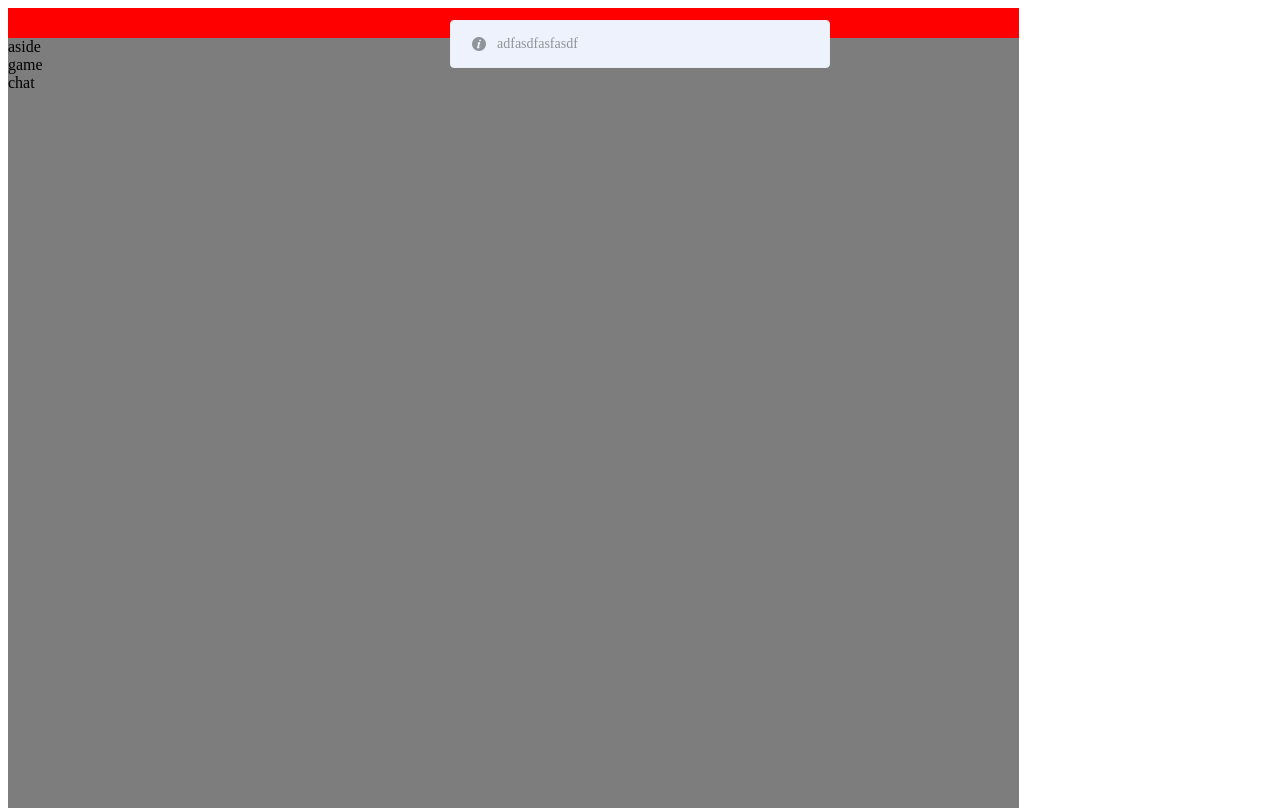
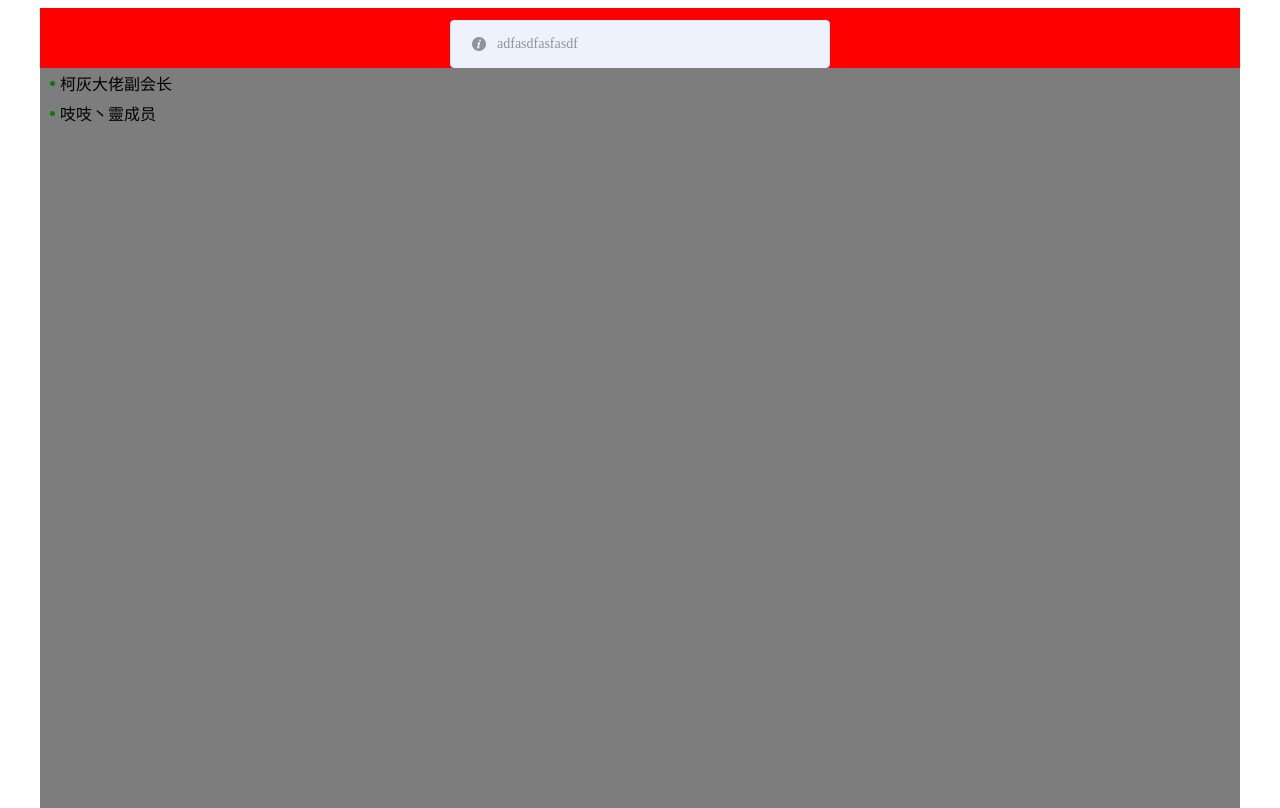
Before and after one commit to GQxQD/one-and-day, a Vue app in the folder one-and-day-frontend/: page / in a window 1280 px wide. Both pictures are taken after a click on the button "传送". Built offline with nearby package versions, Linux system fonts and the light colour scheme.

Commit message:
update: 登录页面 ，主体页面布局更改

```diff
--- a/one-and-day-frontend/package.json
+++ b/one-and-day-frontend/package.json
@@ -8,7 +8,10 @@
     "lint": "vue-cli-service lint"
   },
   "dependencies": {
+    "compass": "^0.1.1",
+    "compass-mixins": "^0.12.10",
     "element-ui": "^2.5.2",
+    "node-sass": "^4.11.0",
     "sass-loader": "^7.1.0",
     "vue": "^2.5.21",
     "vue-router": "^3.0.1",
--- a/one-and-day-frontend/src/components/chat-area.vue
+++ b/one-and-day-frontend/src/components/chat-area.vue
@@ -1,11 +1,44 @@
 <template>
-    <div>chat</div>
+    <div class="chat-area">
+        <div class="chat__content">
+            <!-- todo 聊天内容显示 -->
+        </div>
+        <div class="chat__footer">
+            <el-input></el-input>
+            <el-button>发送</el-button>
+        </div>
+    </div>
 </template>
 <script>
 export default {
 
 }
 </script>
-<style>
-
+<style lang="less">
+.chat-area{
+    width: 30%;
+    .chat__content{
+        height:calc(100% - 60px);
+        width: 100%;
+    }
+    .chat__footer{
+        height: 40px;
+        display: flex;
+        align-items: center;
+        .el-input{
+            .el-input__inner{
+                border-radius: 4px 0 0 4px;
+                border: none;
+            }
+        }
+        .el-button{
+            border: none;
+            border-radius: 0 4px 4px 0;
+            background-color: aqua;
+            padding: 0;
+            width: 60px;
+            height: 40px;
+        }
+    }
+}
 </style>
--- a/one-and-day-frontend/src/components/game-area.vue
+++ b/one-and-day-frontend/src/components/game-area.vue
@@ -1,11 +1,24 @@
 <template>
-    <div>game</div>
+    <div class="game-area">
+        <div class="game-area__view"></div>
+        <div class="game-area__operation">
+
+        </div>
+    </div>
 </template>
 <script>
 export default {
 
 }
 </script>
-<style>
+<style lang="less">
+    .game-area{
+        width: 100%;
+        .game-area__view{
 
+        }
+        .game-area__operation{
+
+        }
+    }
 </style>
--- a/one-and-day-frontend/src/components/member-list.vue
+++ b/one-and-day-frontend/src/components/member-list.vue
@@ -1,11 +1,33 @@
 <template>
-    <div>aside</div>
+    <div class="member-list">
+        <div class="member-list__item" v-for="(user,index) in list" :key="index">
+            <div class="point-green"></div>
+            <span>{{user.name}}</span>
+            <span>{{user.level}}</span>
+        </div>
+    </div>
 </template>
 <script>
 export default {
-
+    data(){
+        return {
+            list: [
+                {name: '柯灰大佬', level: '副会长'},
+                {name: '吱吱丶靈', level: '成员'}
+            ]
+        }
+    }
 }
 </script>
-<style>
+<style lang="less">
 
+.member-list{
+    width: 15%;
+    .member-list__item{
+        display: flex;
+        height: 30px;
+        align-items: center;
+        padding-left: 10px;
+    }
+}
 </style>
--- a/one-and-day-frontend/src/main.js
+++ b/one-and-day-frontend/src/main.js
@@ -2,6 +2,7 @@ import Vue from 'vue'
 import ElementUI from 'element-ui'
 import 'element-ui/lib/theme-chalk/index.css'
 import App from './App.vue'
+import './styles/index.js'
 import router from './router'
 import store from './store'
 
--- a/one-and-day-frontend/src/router.js
+++ b/one-and-day-frontend/src/router.js
@@ -20,6 +20,16 @@ export default new Router({
             // which is lazy-loaded when the route is visited.
             component: () =>
                 import ( /* webpackChunkName: "about" */ './views/homePage.vue')
+        },
+        {
+            path: '/test',
+            name: 'test',
+            // route level code-splitting
+            // this generates a separate chunk (about.[hash].js) for this route
+            // which is lazy-loaded when the route is visited.
+            component: () =>
+                import ( /* webpackChunkName: "about" */ './views/test.vue')
         }
+
     ]
 })
--- /dev/null
+++ b/one-and-day-frontend/src/styles/global.scss
@@ -0,0 +1,20 @@
+.point-green{
+  width: 5px;
+  height: 5px;
+  margin-right: 5px;
+  border-radius: 100%;
+  background-color: green;
+}
+@mixin font-size($size) {
+  @media (min-width: 1440px) {
+    font-size: $size + px;
+  }
+}
+
+@mixin oad-width {
+
+}
+
+@mixin oad-height {
+
+}
--- /dev/null
+++ b/one-and-day-frontend/src/styles/index.js
@@ -0,0 +1 @@
+import './global.scss'
--- a/one-and-day-frontend/src/views/homePage.vue
+++ b/one-and-day-frontend/src/views/homePage.vue
@@ -4,32 +4,70 @@
         <div class="home-page__content">
             <member-list/>
             <game-area/>
-            <chat-area/>
         </div>
     </div>
 </template>
 <script>
 import memberList from "../components/member-list.vue"
 import gameArea from "../components/game-area.vue"
-import chatArea from "../components/chat-area.vue"
 export default {
-    components: {memberList, gameArea, chatArea}
+    components: {memberList, gameArea}
 }
 </script>
 <style lang="less">
+@media screen and (min-width: 1281px) {
+    .home-page{
+        width: 1200px;
+    }
+}
+@media screen and (max-width: 1280px) {
+    .home-page{
+        width: 1200px;
+    }
+}
+@media screen and (max-width: 1024px) {
+    .home-page{
+        width: 1000px;
+    }
+}
+@media screen and (max-width: 968px) {
+    .home-page{
+        width: 900px;
+    }
+}
+@media screen and (max-width: 768px) {
+    .home-page{
+        width: 700px;
+    }
+}
+@media screen and (max-width: 500px) {
+    .home-page{
+        width: 500px;
+    }
+}
 .home-page {
     height: 100%;
-    width: 100%;
+    margin: 0 auto;
+    display: flex;
+    flex-flow: column nowrap;
+    align-items: center;
     .home-page__header{
-        height: 30px;
-        width: 80%;
+        height: 60px;
+        width: 100%;
         text-align: center;
         background: red;
     }
     .home-page__content{
-        width: 80%;
-        height: calc(100% - 30px);
+        width: 100%;
+        height: calc(100% - 60px);
         background-color: #7d7d7d;
+        display: flex;
+        .member-list{
+            flex-shrink: 0;
+        }
+        .chat-area{
+            flex-shrink: 0;
+        }
     }
 }
 </style>
--- a/one-and-day-frontend/src/views/login.vue
+++ b/one-and-day-frontend/src/views/login.vue
@@ -34,14 +34,19 @@ export default {
 .login-page{
     width: 100%;
     height: 100%;
-    background-color: #7d7d7d;
     display: flex;
     align-items: center;
     justify-content: center;
+    color: #fff;
+	background: linear-gradient(-45deg, #EE7752, #E73C7E, #23A6D5, #23D5AB);
+    background-size: 400% 400%;
+	animation: Gradient 15s ease infinite;
     .login__box{
         width: 400px;
         height: 250px;
-        background-color: aqua;
+        border-radius: 10px;
+        background: rgba(255, 255, 255, 0.5);
+
         .login__box__header{
             height: 60px;
             line-height: 60px;
@@ -70,13 +75,25 @@ export default {
             height: 70px;
             text-align: center;
             .el-button{
+                border:none;
                 width: 250px;
-                background-color: green;
+                background:rgba(64, 158,250, 0.5);
                 padding: 0;
                 height: 30px;
             }
         }
     }
+    @keyframes Gradient {
+	0% {
+		background-position: 0% 50%
+	}
+	50% {
+		background-position: 100% 50%
+	}
+	100% {
+		background-position: 0% 50%
+	}
+}
 }
 
 </style>
--- /dev/null
+++ b/one-and-day-frontend/src/views/test.vue
@@ -0,0 +1,39 @@
+<template>
+    <div class="page">
+      <div class="donghua">
+
+      </div>
+      <span>button</span>
+    </div>
+</template>
+<script>
+export default {
+
+}
+</script>
+<style lang="scss">
+
+body {
+  background: url(https://unsplash.imgix.net/photo-1423683249427-8ca22bd873e0?fit=crop&fm=jpg&h=700&q=75&w=1050) 0 0 no-repeat;
+  background-size: cover;
+  .page{
+    height: 100%;
+    width: 100;
+    display: flex;
+    align-items: center;
+    justify-content: center;
+    .donghua{
+      width: 100px;
+      height: 100px;
+      border: 3px solid blue;
+      animation: border 3s infinite alternate;
+    }
+  }
+  @keyframes border{
+    from {border-color: red}
+    to { border-color: blue}
+  }
+}
+
+
+</style>
```
Also changed, not shown: 1 other file (tests, documents, lock files or other folders).
